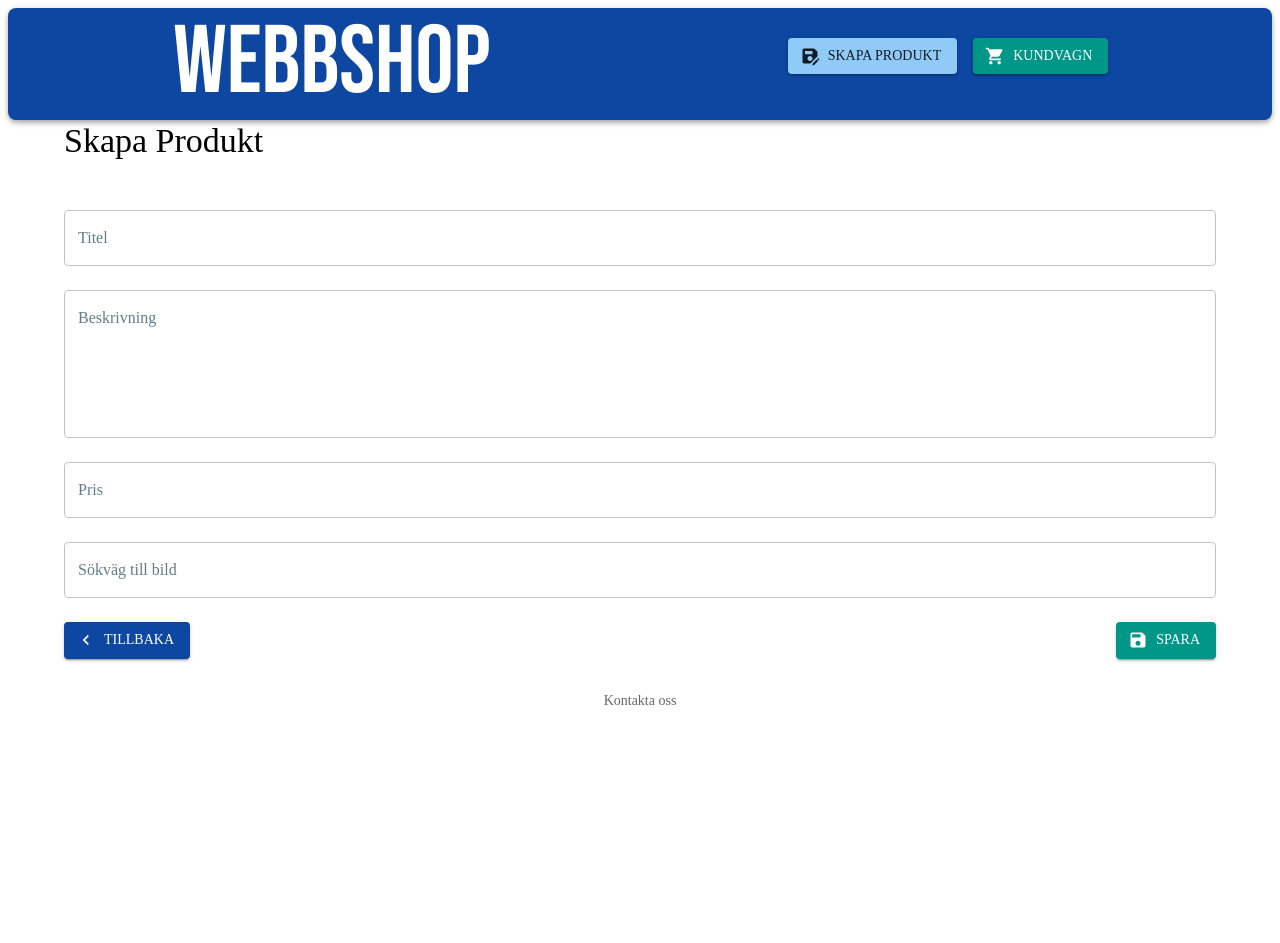
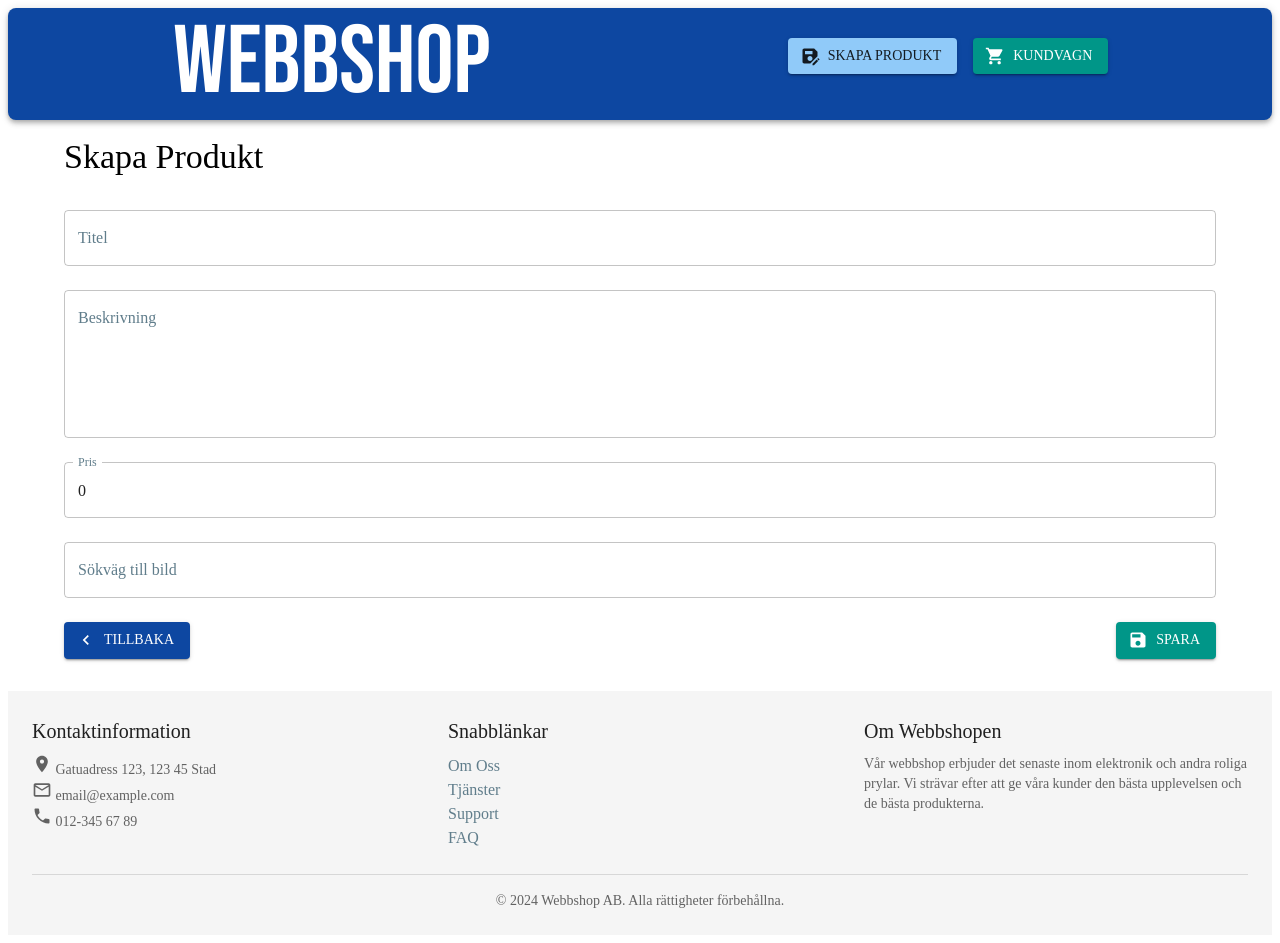
Before and after one commit to Patrik-Bjorkman/gik2xk-grupp11-projekt, a React (Vite) app in the folder client/: page /products/new in a window 1280 px wide. Before the commit the page ends 800 px from the top, so only its background shows below. Built offline with nearby package versions, Linux system fonts and the light colour scheme; a web font is replaced by a local one.

Commit message:
lite mer design ändrar och uppdateringar

```diff
--- a/client/src/App.jsx
+++ b/client/src/App.jsx
@@ -1,7 +1,18 @@
 import { Link, Outlet } from 'react-router-dom';
-import { AppBar, Toolbar, Typography, Button, Box, Grid } from '@mui/material';
+import {
+	AppBar,
+	Toolbar,
+	Typography,
+	Button,
+	Box,
+	Grid,
+	Divider,
+} from '@mui/material';
 import SaveAsIcon from '@mui/icons-material/SaveAs';
 import ShoppingCartIcon from '@mui/icons-material/ShoppingCart';
+import MailOutlineIcon from '@mui/icons-material/MailOutline';
+import LocationOnIcon from '@mui/icons-material/LocationOn';
+import PhoneIcon from '@mui/icons-material/Phone';
 
 function App() {
 	return (
@@ -66,15 +77,80 @@ function App() {
 					</Toolbar>
 				</AppBar>
 			</Box>
-
 			<Outlet />
-			<Grid container component='footer' sx={{ mt: 4 }} justifyContent='center'>
-				<Grid>
-					<Typography variant='body2' color='textSecondary'>
-						Kontakta oss
-					</Typography>
+			<Box
+				component='footer'
+				sx={{ mt: 4, bgcolor: 'background.paper', padding: 3 }}
+			>
+				<Grid container spacing={4} justifyContent='center'>
+					<Grid item xs={12} sm={4}>
+						<Typography variant='h6' color='textPrimary' gutterBottom>
+							Kontaktinformation
+						</Typography>
+						<Typography variant='body2' color='textSecondary'>
+							<LocationOnIcon fontSize='small' /> Gatuadress 123, 123 45 Stad
+						</Typography>
+						<Typography variant='body2' color='textSecondary'>
+							<MailOutlineIcon fontSize='small' /> email@example.com
+						</Typography>
+						<Typography variant='body2' color='textSecondary'>
+							<PhoneIcon fontSize='small' /> 012-345 67 89
+						</Typography>
+					</Grid>
+					<Grid item xs={12} sm={4}>
+						<Typography variant='h6' color='textPrimary' gutterBottom>
+							Snabblänkar
+						</Typography>
+						<Link
+							href='/'
+							color='textSecondary'
+							display='block'
+							variant='body2'
+						>
+							<Typography>Om Oss</Typography>
+						</Link>
+						<Link
+							href='/'
+							color='textSecondary'
+							display='block'
+							variant='body2'
+						>
+							<Typography>Tjänster</Typography>
+						</Link>
+						<Link
+							href='/'
+							color='textSecondary'
+							display='block'
+							variant='body2'
+						>
+							<Typography>Support</Typography>
+						</Link>
+						<Link
+							href='/'
+							color='textSecondary'
+							display='block'
+							variant='body2'
+						>
+							<Typography>FAQ</Typography>
+						</Link>
+					</Grid>
+					<Grid item xs={12} sm={4}>
+						<Typography variant='h6' color='textPrimary' gutterBottom>
+							Om Webbshopen
+						</Typography>
+						<Typography variant='body2' color='textSecondary'>
+							Vår webbshop erbjuder det senaste inom elektronik och andra roliga
+							prylar. Vi strävar efter att ge våra kunder den bästa upplevelsen
+							och de bästa produkterna.
+						</Typography>
+					</Grid>
 				</Grid>
-			</Grid>
+				<Divider sx={{ mt: 3, mb: 2 }} />
+				<Typography variant='body2' color='textSecondary' align='center'>
+					© {new Date().getFullYear()} Webbshop AB. Alla rättigheter
+					förbehållna.
+				</Typography>
+			</Box>
 		</>
 	);
 }
--- a/client/src/components/ProductItemLarge.jsx
+++ b/client/src/components/ProductItemLarge.jsx
@@ -8,6 +8,7 @@ import {
 	Accordion,
 	AccordionSummary,
 	AccordionDetails,
+	Divider,
 } from '@mui/material';
 import placeholderImage from '../assets/placeholder.png';
 import AverageRating from './AverageRating';
@@ -29,16 +30,22 @@ function ProductItemLarge({ product }) {
 
 	return (
 		<>
-			<Card elevation={0} sx={{ maxWidth: '50%' }}>
-				<Typography variant='h2'>{product.title}</Typography>
-				<CardMedia
-					component='img'
-					alt={product.title}
-					sx={{ maxWidth: '40%' }}
-					image={product.imageUrl || placeholderImage}
-				/>
-				<Typography>{product.description}</Typography>
-				<Typography>{product.price} kr</Typography>
+			<Card elevation={0} sx={{ ml: 2 }}>
+				<Typography textAlign={'center'} variant='h3'>
+					{product.title}
+				</Typography>
+				<Box sx={{ display: 'flex', justifyContent: 'center' }}>
+					<CardMedia
+						component='img'
+						alt={product.title}
+						sx={{ maxWidth: '40%', display: 'inline' }}
+						image={product.imageUrl || placeholderImage}
+					/>
+				</Box>
+				<Typography textAlign={'center'}>{product.description}</Typography>
+				<Divider sx={{ my: 5 }} />
+				<Typography variant='h3'>{product.price} kr</Typography>
+				<Divider sx={{ my: 5 }} />
 				<Box sx={{ mt: 2, mb: 2 }}>
 					<AverageRating
 						productId={product.id}
--- a/client/src/services/CartService.js
+++ b/client/src/services/CartService.js
@@ -35,7 +35,6 @@ export async function addProductToCart(productId, userId, amount = 1) {
 
 export async function reduceAmount(userId, productId) {
 	try {
-		console.log('userId:', userId, 'productId:', productId);
 		const response = await axios.put(`/carts/reduceAmount/`, {
 			userId,
 			productId,
--- a/client/src/views/Carts.jsx
+++ b/client/src/views/Carts.jsx
@@ -1,4 +1,11 @@
-import { Box, Button, CardMedia, Container, Typography } from '@mui/material';
+import {
+	Box,
+	Button,
+	CardMedia,
+	Container,
+	Divider,
+	Typography,
+} from '@mui/material';
 import { getCart, reduceAmount, increaseAmount } from '../services/CartService';
 import { useEffect, useState } from 'react';
 import placeholderImage from '../assets/placeholder.png';
@@ -31,7 +38,11 @@ function Carts() {
 
 	return (
 		<>
-			<Typography>Varukorg</Typography>
+			<Container>
+				<Typography variant='h3' sx={{ mt: 2 }}>
+					Varukorg
+				</Typography>
+			</Container>
 			{cart ? (
 				<div>
 					{cart.map((cartRows) => (
@@ -72,7 +83,8 @@ function Carts() {
 
 					<Container>
 						<Box>
-							<Typography variant='h4' component='h2'>
+							<Divider sx={{ mt: 3, mb: 2, borderColor: 'primary.main' }} />
+							<Typography variant='h4' component='h2' sx={{ m: 5 }}>
 								Totalt:{' '}
 								{cart
 									.reduce((acc, row) => acc + row.product.price * row.amount, 0)
@@ -80,12 +92,11 @@ function Carts() {
 								kr
 							</Typography>
 						</Box>
-					</Container>
+						<Box display={'flex'} justifyContent={'space-between'}>
 							<Button
 								variant='contained'
 								color='secondary'
 								startIcon={<ChevronLeftIcon />}
-						sx={{ m: 2 }}
 								onClick={() => navigate(-1)}
 							>
 								Tillbaka
@@ -94,10 +105,11 @@ function Carts() {
 								variant='contained'
 								color='success'
 								startIcon={<ShoppingCartCheckoutIcon />}
-						sx={{ m: 2 }}
 							>
 								Slutför köp
 							</Button>
+						</Box>
+					</Container>
 				</div>
 			) : (
 				<h3>Kunde inte hämta varukorg</h3>
--- a/client/src/views/ProductDetail.jsx
+++ b/client/src/views/ProductDetail.jsx
@@ -1,7 +1,7 @@
 import { useEffect, useState } from 'react';
 import { getProduct } from '../services/ProductServ';
-import { useParams, useNavigate } from 'react-router-dom';
-import { Card, Button } from '@mui/material';
+import { useParams, useNavigate, useLocation } from 'react-router-dom';
+import { Card, Button, Alert } from '@mui/material';
 import ProductItemLarge from '../components/ProductItemLarge';
 import ChevronLeftIcon from '@mui/icons-material/ChevronLeft';
 import AddShoppingCartIcon from '@mui/icons-material/AddShoppingCart';
@@ -16,26 +16,71 @@ function ProductDetail() {
 
 	const [product, setProduct] = useState(null);
 
+	const [alert, setAlert] = useState({
+		open: false,
+		message: '',
+		severity: 'success',
+	});
+
 	const handleClickBuy = async () => {
-		console.log(id);
 		try {
-			const data = await addProductToCart(id, userId);
-			console.log('Produkten har lagts till i varukorgen:', data);
+			await addProductToCart(id, userId);
+			// On success, show a success message
+			setAlert({
+				open: true,
+				message: 'Produkten har lagts till i varukorgen!',
+				severity: 'success',
+			});
 		} catch (error) {
 			console.error('Något gick fel:', error);
+			// On error, show an error message
+			setAlert({
+				open: true,
+				message: 'Något gick fel när produkten skulle läggas till.',
+				severity: 'error',
+			});
 		}
-
-		addProductToCart(id, 2);
 	};
 
 	useEffect(() => {
 		getProduct(id).then((product) => setProduct(product));
 	}, [id]);
+
+	const location = useLocation();
+	const message = location.state?.message;
+	const [open, setOpen] = useState(true);
+
+	function clearMessage() {
+		window.history.replaceState({}, '');
+	}
 	return (
 		<>
+			{message && open && (
+				<Alert
+					onClose={() => {
+						setOpen(false);
+						clearMessage();
+					}}
+					variant='filled'
+					severity='success'
+					sx={{ m: 2 }}
+				>
+					{message}
+				</Alert>
+			)}
+			{alert.open && (
+				<Alert
+					onClose={() => setAlert({ ...alert, open: false })}
+					variant='filled'
+					severity={alert.severity}
+					sx={{ m: 2 }}
+				>
+					{alert.message}
+				</Alert>
+			)}
 			<Card>
 				{product ? (
-					<Grid container>
+					<Grid container justifyContent='center' spacing={2}>
 						<Card component='section'>
 							<Paper elevation={8} sx={{ p: 2, mt: 4 }}>
 								<ProductItemLarge product={product} />
--- a/client/src/views/ProductEdit.jsx
+++ b/client/src/views/ProductEdit.jsx
@@ -13,6 +13,7 @@ function ProductEdit() {
 		id: 0,
 		title: '',
 		description: '',
+		price: 0,
 		imageUrl: '',
 		userId: 2,
 	};
@@ -21,12 +22,11 @@ function ProductEdit() {
 	useEffect(() => {
 		if (id) {
 			getProduct(id).then((product) => {
-				// Ensure all fields have a default value if fetchedProduct has undefined fields
 				const safeProduct = {
 					title: '',
 					description: '',
 					imageUrl: '',
-					tags: [],
+					price: 0,
 					userId: 2,
 					...product,
 				};
@@ -69,10 +69,10 @@ function ProductEdit() {
 	return product ? (
 		<>
 			<Container maxWidth='lg'>
-				<Typography variant='h4' component='h2'>
+				<Typography variant='h4' component='h2' sx={{ mt: 2 }}>
 					{product.id ? 'Ändra Produkt' : 'Skapa Produkt'}
 				</Typography>
-				<Box mt={4}>
+				<Box mt={2}>
 					<form>
 						<Box>
 							<TextField
```
Lines whose indentation alone changed are shown as unchanged.
